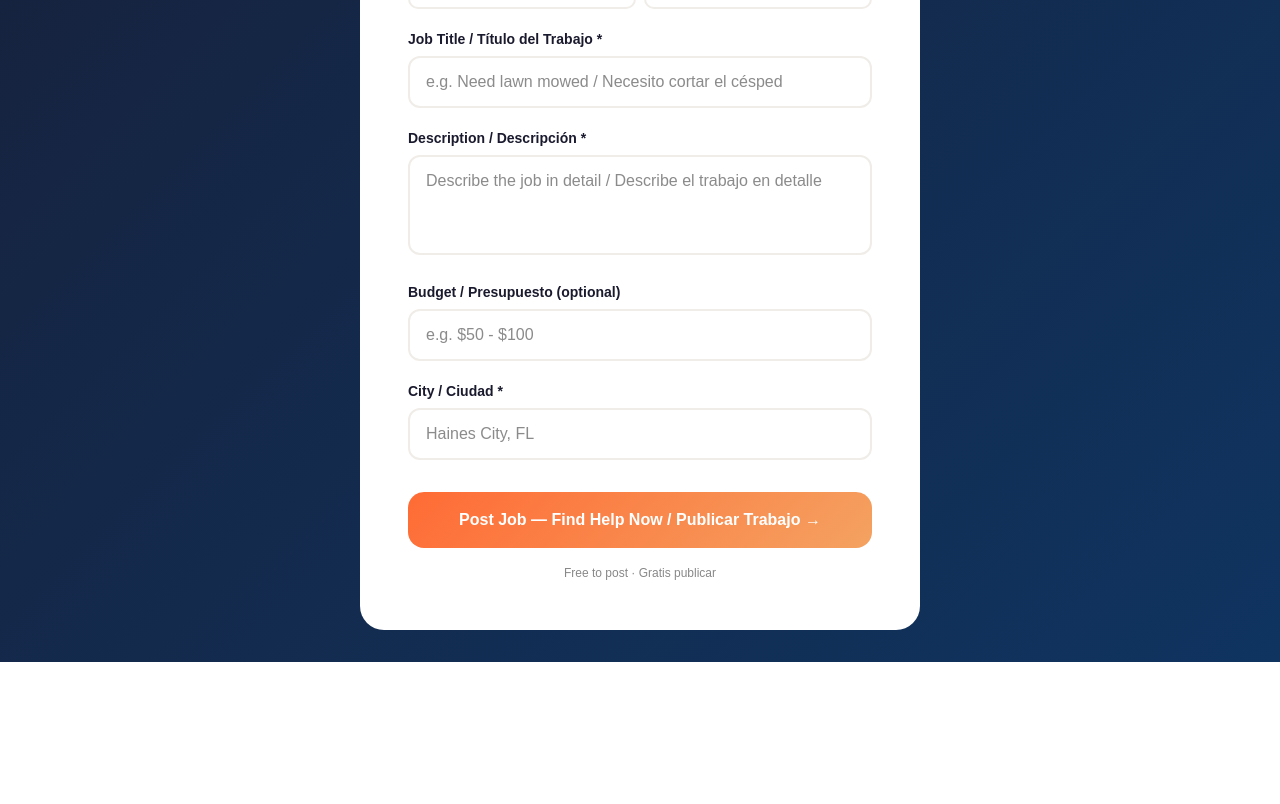
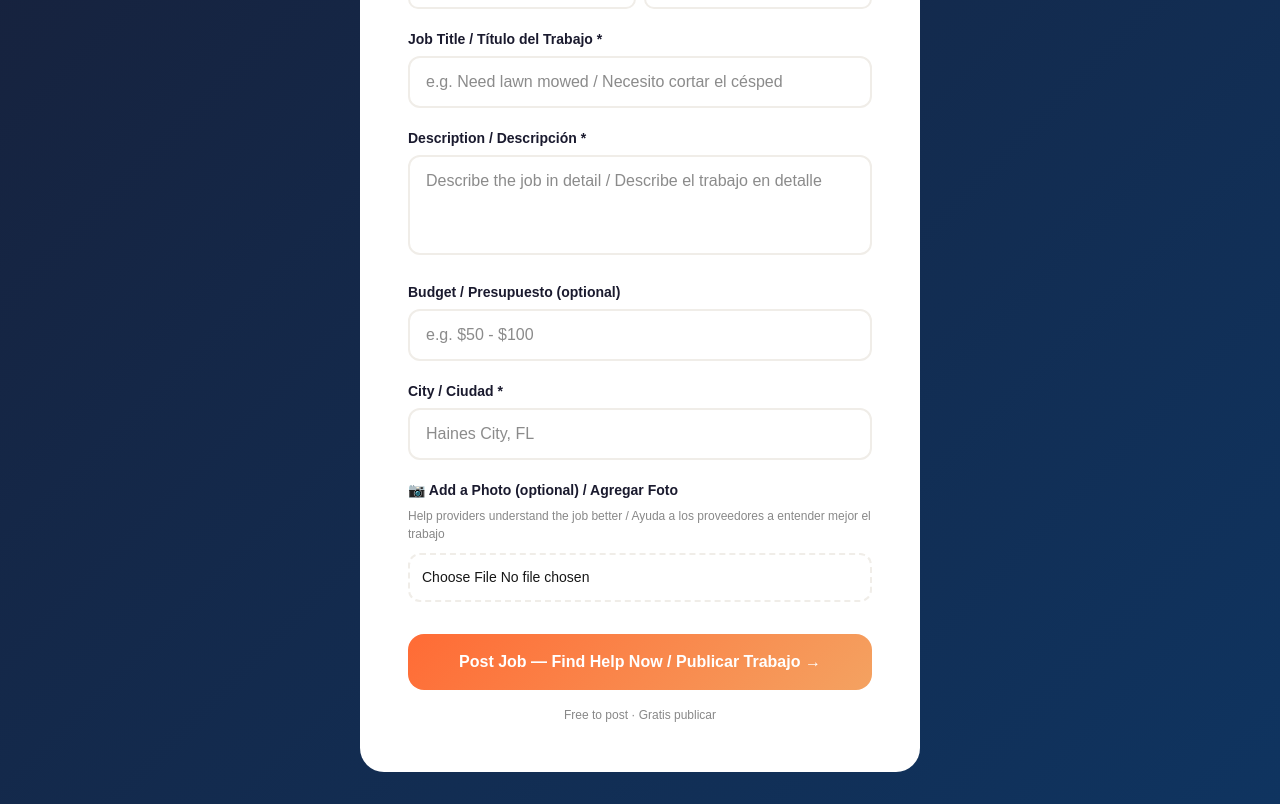
Before and after one commit to Paninche/necesitoya, a Next.js app: page /post-job in a window 1280 px wide. Shown: the part 1031-1835 px from the top of the page. Before the commit the page ends 1693 px from the top, so only its background shows below. Built offline with nearby package versions, Linux system fonts and the light colour scheme; no server answers.

Commit message:
Add photo upload to post-job form

```diff
--- a/app/post-job/page.js
+++ b/app/post-job/page.js
@@ -20,6 +20,8 @@ export default function PostJob() {
   })
   const [submitted, setSubmitted] = useState(false)
   const [loading, setLoading] = useState(false)
+  const [imageFile, setImageFile] = useState(null)
+  const [imagePreview, setImagePreview] = useState(null)
 
   const categories = [
     "Hauling & Pickup", "Handyman", "Lawn & Garden", "Cleaning",
@@ -29,6 +31,14 @@ export default function PostJob() {
     "Mechanic", "Roadside & Towing"
   ]
 
+  const handleImageChange = (e) => {
+    const file = e.target.files[0]
+    if (file) {
+      setImageFile(file)
+      setImagePreview(URL.createObjectURL(file))
+    }
+  }
+
   const handleSubmit = async () => {
     if (!form.customer_name || !form.customer_email || !form.category || !form.title || !form.description || !form.city) {
       alert('Please fill in all required fields / Por favor complete todos los campos')
@@ -36,27 +46,41 @@ export default function PostJob() {
     }
     setLoading(true)
     try {
-      // Post job to Supabase
+      let image_url = null
+
+      if (imageFile) {
+        const fileExt = imageFile.name.split('.').pop()
+        const fileName = `${Date.now()}.${fileExt}`
+        const { data: uploadData, error: uploadError } = await supabase
+          .storage
+          .from('job-images')
+          .upload(fileName, imageFile)
+
+        if (!uploadError) {
+          const { data: urlData } = supabase.storage
+            .from('job-images')
+            .getPublicUrl(fileName)
+          image_url = urlData.publicUrl
+        }
+      }
+
       const { data: job, error } = await supabase
         .from('jobs')
-        .insert(form)
+        .insert({ ...form, image_url })
         .select()
         .single()
 
       if (error) throw error
 
-      // Find providers in the same category and notify them
       const { data: providers } = await supabase
         .from('users')
         .select('email, full_name, services')
         .eq('type', 'provider')
 
-      // Filter providers whose services match the category
       const matchingProviders = (providers || []).filter(p =>
         p.services && p.services.toLowerCase().includes(form.category.toLowerCase())
       )
 
-      // Send email to each matching provider
       for (const provider of matchingProviders) {
         await fetch('/api/email', {
           method: 'POST',
@@ -142,9 +166,29 @@ export default function PostJob() {
           <input type="text" placeholder="e.g. $50 - $100" value={form.budget} onChange={e => setForm({...form, budget: e.target.value})} style={{width:'100%', padding:'12px 16px', borderRadius:'12px', border:'2px solid #F0EDE8', fontSize:'16px', boxSizing:'border-box', outline:'none'}}/>
         </div>
 
-        <div style={{marginBottom:'32px'}}>
+        <div style={{marginBottom:'20px'}}>
           <label style={{display:'block', fontWeight:'bold', color:'#1a1a2e', marginBottom:'6px', fontSize:'14px'}}>City / Ciudad *</label>
           <input type="text" placeholder="Haines City, FL" value={form.city} onChange={e => setForm({...form, city: e.target.value})} style={{width:'100%', padding:'12px 16px', borderRadius:'12px', border:'2px solid #F0EDE8', fontSize:'16px', boxSizing:'border-box', outline:'none'}}/>
+        </div>
+
+        {/* Photo Upload */}
+        <div style={{marginBottom:'32px'}}>
+          <label style={{display:'block', fontWeight:'bold', color:'#1a1a2e', marginBottom:'6px', fontSize:'14px'}}>
+            📷 Add a Photo (optional) / Agregar Foto
+          </label>
+          <p style={{color:'#888', fontSize:'12px', marginBottom:'10px'}}>Help providers understand the job better / Ayuda a los proveedores a entender mejor el trabajo</p>
+          <input
+            type="file"
+            accept="image/*"
+            onChange={handleImageChange}
+            style={{width:'100%', padding:'12px', borderRadius:'12px', border:'2px dashed #F0EDE8', fontSize:'14px', boxSizing:'border-box', cursor:'pointer'}}
+          />
+          {imagePreview && (
+            <div style={{marginTop:'12px', position:'relative'}}>
+              <img src={imagePreview} alt="Preview" style={{width:'100%', borderRadius:'12px', maxHeight:'200px', objectFit:'cover'}}/>
+              <button onClick={() => { setImageFile(null); setImagePreview(null) }} style={{position:'absolute', top:'8px', right:'8px', background:'rgba(0,0,0,0.5)', color:'white', border:'none', borderRadius:'50%', width:'28px', height:'28px', cursor:'pointer', fontSize:'16px'}}>×</button>
+            </div>
+          )}
         </div>
 
         <button onClick={handleSubmit} disabled={loading} style={{width:'100%', background:'linear-gradient(135deg,#FF6B35,#F4A261)', border:'none', color:'white', padding:'16px', borderRadius:'16px', fontSize:'16px', fontWeight:'bold', cursor:'pointer'}}>
--- a/package.json
+++ b/package.json
@@ -10,6 +10,7 @@
   },
   "dependencies": {
     "@stripe/stripe-js": "^8.11.0",
+    "@supabase/storage-js": "^2.100.0",
     "@supabase/supabase-js": "^2.100.0",
     "next": "16.2.1",
     "react": "19.2.4",
```
Also changed, not shown: 1 other file (tests, documents, lock files or other folders).
